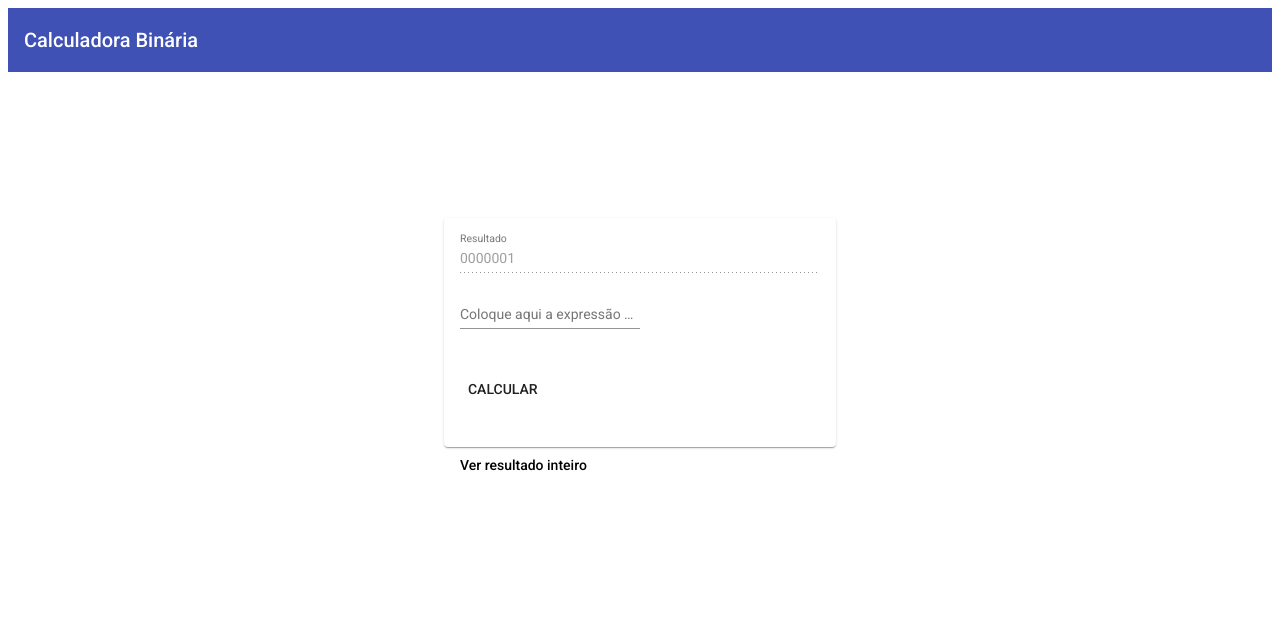
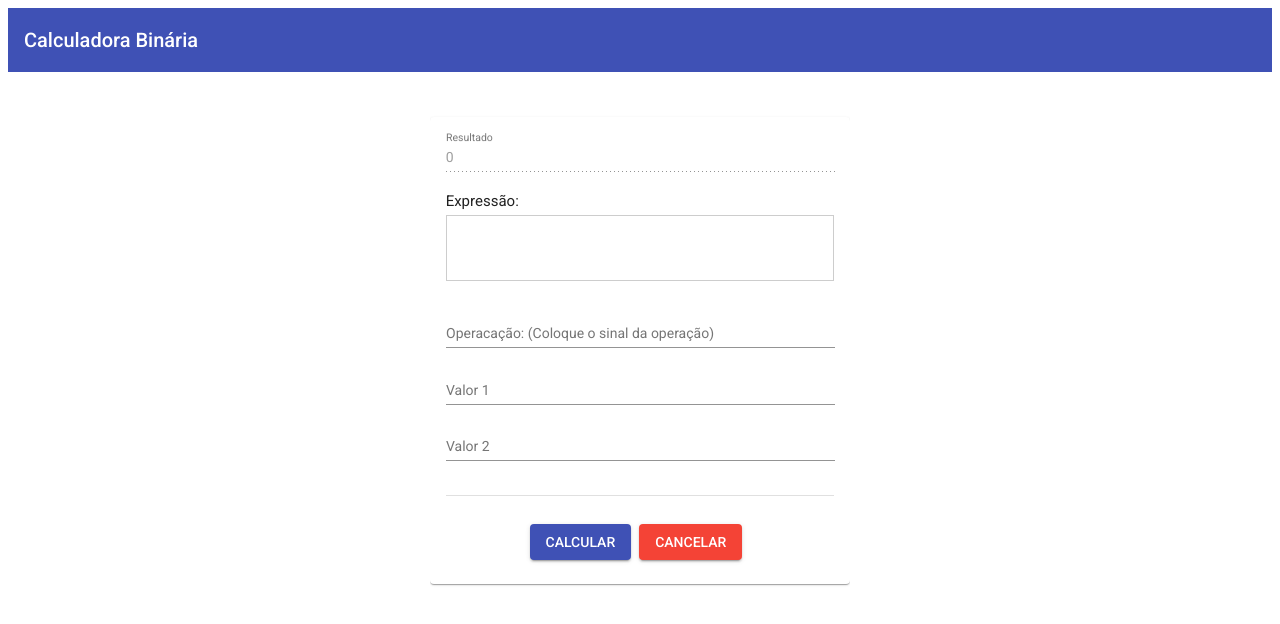
Before and after one commit to FransergioDev/calcuradoraBinaria, an Angular app: page / in a window 1280 px wide. Shown: the top 624 px of the page. Built offline with nearby package versions, Linux system fonts and the light colour scheme.

Commit message:
Funções e cálculos acrescentados

```diff
--- a/src/app/app.module.ts
+++ b/src/app/app.module.ts
@@ -10,6 +10,8 @@ import { MatButtonModule } from '@angular/material/button';
 import { MatCardModule } from '@angular/material/card';
 import { MatGridListModule } from '@angular/material/grid-list';
 import { MatInputModule } from '@angular/material/input';
+import {MatListModule} from '@angular/material/list';
+import {MatDividerModule} from '@angular/material/divider';
 
 
 import { AppComponent } from './app.component';
@@ -36,7 +38,9 @@ import { FormsModule } from '@angular/forms';
     MatSliderModule,
     MatCardModule,
     MatGridListModule,
-    MatInputModule
+    MatInputModule,
+    MatListModule,
+    MatDividerModule
   ],
   providers: [],
   bootstrap: [AppComponent]
--- a/src/app/components/calculadora-binaria/calculadora-binaria.component.css
+++ b/src/app/components/calculadora-binaria/calculadora-binaria.component.css
@@ -1,6 +1,30 @@
 .form-calculator {
     width: 100%;
 }
-.form-input-result {
+.form-input-result, .form-input-expression {
     width: 100%;
 }
+
+.form-calculator-actions {
+  text-align: center;
+  padding-top: 2em;
+  margin-bottom: 0px !important;
+}
+
+.form-expression-preview {
+  border: 1px solid #CDCDCD;
+  margin-top: -1em;
+  min-height: 3em;
+  max-height: 8em;
+  overflow: auto;
+  margin-bottom: 2em;
+  padding-bottom: 1em;
+}
+
+.mat-list-base .mat-list-item, .mat-list-base .mat-list-option {
+  height: auto !important;
+}
+
+.invalid {
+  color :#ff0404 !important
+}
--- a/src/app/components/calculadora-binaria/calculadora-binaria.component.html
+++ b/src/app/components/calculadora-binaria/calculadora-binaria.component.html
@@ -5,16 +5,27 @@
                 <mat-label>Resultado</mat-label>
                 <input matInput [(ngModel)]="result" disabled [ngModelOptions]="{standalone: true}">
             </mat-form-field>
-            <mat-form-field class="form-input-expressao">
-                <mat-label>Coloque aqui a expressão desejada</mat-label>
-                <input matInput [(ngModel)]="valueCalc" [ngModelOptions]="{standalone: true}">
+            <h4>Expressão:</h4>
+            <mat-list role="list" class="form-expression-preview">
+              <mat-list-item role="listitem" *ngFor="let item of valuesCalc">{{ item }}</mat-list-item>
+            </mat-list>
+            <mat-form-field class="form-input-expression">
+              <mat-label>Operacação: (Coloque o sinal da operação)</mat-label>
+              <input matInput [(ngModel)]="signal" [ngModelOptions]="{standalone: true}" [ngClass]="{'invalid': !signalTextValid}" placeholder="+, -, /, *, %" (keypress)="signalTextValid = true">
+            </mat-form-field>
+            <mat-form-field class="form-input-expression">
+              <mat-label>Valor 1</mat-label>
+              <input matInput [(ngModel)]="valueCalc1" [ngModelOptions]="{standalone: true}" [ngClass]="{'invalid': !valueCalc1Valid}" placeholder="000001" (keypress)="valueCalc1Valid = true">
+            </mat-form-field>
+            <mat-form-field class="form-input-expression">
+              <mat-label>Valor 2</mat-label>
+              <input matInput [(ngModel)]="valueCalc2" [ngModelOptions]="{standalone: true}" [ngClass]="{'invalid': !valueCalc2Valid}"  placeholder="000011" (keypress)="valueCalc2Valid = true">
             </mat-form-field>
         </mat-card-content>
-        <mat-card-actions>
-            <button mat-button>{{ 'calcular' | uppercase}}</button>
+        <mat-divider></mat-divider>
+        <mat-card-actions class="form-calculator-actions">
+          <button mat-raised-button color="primary" (click)="calculate()">{{ 'calcular' | uppercase}}</button>
+          <button mat-raised-button color="warn" (click)="cancel()">{{ 'cancelar' | uppercase}}</button>
         </mat-card-actions>
     </form>
 </mat-card>
-<div>
-  <button mat-button>Ver resultado inteiro</button>
-</div>
--- a/src/app/components/calculadora-binaria/calculadora-binaria.component.ts
+++ b/src/app/components/calculadora-binaria/calculadora-binaria.component.ts
@@ -1,17 +1,133 @@
-import { Component, OnInit } from '@angular/core';
+import { Component } from '@angular/core';
 
 @Component({
   selector: 'app-calculadora-binaria',
   templateUrl: './calculadora-binaria.component.html',
   styleUrls: ['./calculadora-binaria.component.css']
 })
-export class CalculadoraBinariaComponent implements OnInit {
-  public result: string = '0000001';
-  public valueCalc: string = '';
-  constructor() { }
+export class CalculadoraBinariaComponent {
+  public result: string = '0';
+  public signal: string = '';
+  public valueCalc1: string = '';
+  public valueCalc2: string = '';
+  public valuesCalc:string [] = [];
 
-  ngOnInit(): void {
+  public valueCalc1Valid: boolean = true;
+  public valueCalc2Valid: boolean = true;
+  public signalTextValid: boolean = true;
 
+  calculate() {
+    this.validate();
+    this.preview();
+
+    if (this.valueCalc1Valid && this.valueCalc2Valid && this.signalTextValid) {
+      const v1Number = parseInt(this.valueCalc1.trim(), 2);
+      const v2Number = parseInt(this.valueCalc2.trim(), 2);
+
+      var result = 0;
+      switch (this.signal) {
+        case '+':
+          result = v1Number + v2Number;
+          break;
+        case '-':
+          result = v1Number - v2Number;
+          break;
+        case '*':
+          result = v1Number * v2Number;
+          break;
+        case '/':
+          result = v1Number / v2Number;
+          break;
+        case '%':
+          result = v1Number % v2Number;
+          break;
+      }
+
+      this.result = this.formatResult(result);
+    }
+  }
+
+  cancel() {
+   this.result = '0';
+   this.signal = '';
+   this.valueCalc1 = '';
+   this.valueCalc2 = '';
+   this.valuesCalc = [];
+
+   this.valueCalc1Valid = true;
+   this.valueCalc2Valid = true;
+   this.signalTextValid = true;
+  }
+
+  private formatResult(result: number) : string {
+    let resultFinal = '';
+    const resultNegative = (result < 0);
+    const size = (this.valueCalc1.length > this.valueCalc2.length) ? this.valueCalc1.length : this.valueCalc2.length;
+    const resultParcial = Number(result).toString(2);
+    if (resultParcial.length < size) {
+      const missingZeros =  (size - resultParcial.length);
+      resultFinal += (resultNegative) ? '-' : '';
+      for (let index = 0; index < missingZeros; index++) {
+        resultFinal += '0';
+      }
+      resultFinal += resultParcial.replace('-', '');
+    } else {
+      resultFinal = resultParcial;
+    }
+
+    return resultFinal;
+  }
+
+  private validate() {
+    this.signalTextValid = this.signalValid();
+    this.valueCalc1Valid = (this.valueCalc1 !== null && this.valueCalc1 !== undefined && this.isNumber(this.valueCalc1.trim()) &&  this.isBinario(this.valueCalc1));
+    this.valueCalc2Valid = (this.valueCalc2 !== null && this.valueCalc2 !== undefined && this.isNumber(this.valueCalc2.trim()) &&  this.isBinario(this.valueCalc2));
+
+    console.log('signalTextValid', this.signalTextValid);
+  }
+
+  private preview() {
+
+    this.valuesCalc = [];
+
+    if (this.valueCalc1Valid) {
+      this.valuesCalc.push(this.valueCalc1.trim());
+    }
+    if (this.valueCalc2Valid) {
+      this.valuesCalc.push(this.valueCalc2.trim());
+    }
+
+    if (this.signalTextValid) {
+      this.valuesCalc.unshift(this.signal);
+    }
+  }
+
+  private signalValid(): boolean {
+    if (this.signal !== null && this.signal !== undefined) {
+      const allowed_signs: string [] = ['+', '-', '/', '*', '%'];
+      const signal = this.signal.trim();
+
+      if (signal.length > 1) {
+        return false;
+      }
+
+      const refSignalList = allowed_signs.find((signalList) => signalList === signal);
+      return (refSignalList !== null && refSignalList !== undefined);
+    } else {
+      return false;
+    }
+  }
+
+  private isNumber(n) {
+    return !isNaN(parseFloat(n)) && isFinite(n);
+  }
+
+  private isBinario(n) {
+    if (n !== null && n !== undefined) {
+      const nValues = n.split('');
+      const result: [] = nValues.filter((s) => (s !== '0' && s !== '1'));
+      return (result.length === 0);
+    }
   }
 
 }
```
